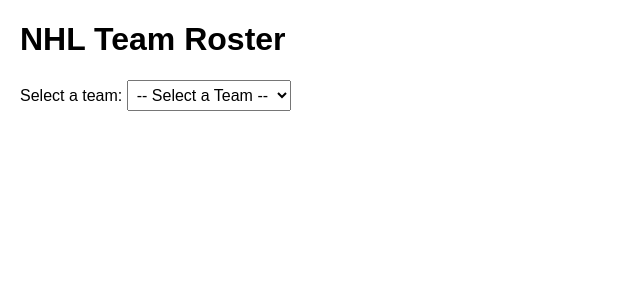
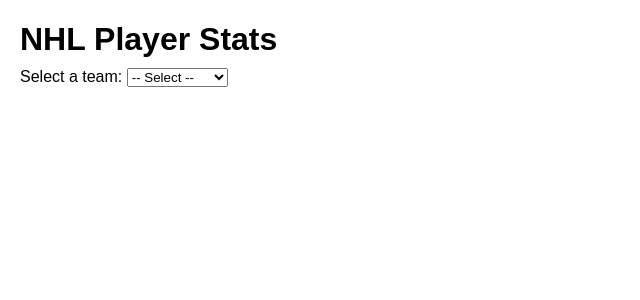
Before and after one commit to CalvinAtApex/Hockey-Stats, a Flask app: template templates/index.html in a window 1280 px wide. Shown: the top 300 px of the page, without its empty margins (0-640 px from the left). Run offline with Flask 3, Linux system fonts and the light colour scheme; the template is opened without the code that fills it: most values are stand-ins (such as "Sample title", 1, 10 or a date in 2020).

Commit message:
Update index.html

```diff
--- a/templates/index.html
+++ b/templates/index.html
@@ -2,24 +2,27 @@
 <html lang="en">
 <head>
     <meta charset="UTF-8">
-    <title>NHL Team Roster</title>
+    <title>NHL Player Stats</title>
     <style>
-        body { font-family: sans-serif; margin: 20px; }
-        select { padding: 5px; font-size: 16px; }
-        table { border-collapse: collapse; width: 100%; margin-top: 20px; }
-        th, td { border: 1px solid #ddd; padding: 8px; text-align: left; }
-        th { background-color: #f2f2f2; }
-        #loading { margin-top: 10px; font-style: italic; }
+        body { font-family: Arial, sans-serif; margin: 20px; }
+        h1 { margin-bottom: 10px; }
+        #roster-table th, #roster-table td { padding: 8px; border: 1px solid #ccc; text-align: left; }
+        #roster-table { border-collapse: collapse; width: 100%; margin-top: 20px; }
     </style>
 </head>
 <body>
-    <h1>NHL Team Roster</h1>
-    <label for="teamSelect">Select a team:</label>
-    <select id="teamSelect">
-        <option value="">-- Select a Team --</option>
+    <h1>NHL Player Stats</h1>
+
+    <label for="team-select">Select a team:</label>
+    <select id="team-select">
+        <option value="">-- Select --</option>
+        {% for team in teams %}
+            <option value="{{ team.abbrev }}">{{ team.name }}</option>
+        {% endfor %}
     </select>
-    <div id="loading" style="display: none;">Loading roster...</div>
-    <table id="rosterTable" style="display: none;">
+
+    <div id="loading" style="display:none; margin-top: 10px;">Loading roster...</div>
+    <table id="roster-table" style="display:none;">
         <thead>
             <tr>
                 <th>Number</th>
@@ -33,37 +36,33 @@
     </table>
 
     <script>
-        async function fetchTeams() {
-            const res = await fetch('/teams');
-            const teams = await res.json();
-            const select = document.getElementById('teamSelect');
-            teams.forEach(team => {
-                const option = document.createElement('option');
-                option.value = team.abbrev;
-                option.textContent = team.name;
-                select.appendChild(option);
-            });
-        }
+        document.getElementById('team-select').addEventListener('change', async function() {
+            const team = this.value;
+            const loading = document.getElementById('loading');
+            const table = document.getElementById('roster-table');
+            const tbody = table.querySelector('tbody');
 
-        async function fetchRoster(teamAbbrev) {
-            const loading = document.getElementById('loading');
-            const table = document.getElementById('rosterTable');
-            const tbody = table.querySelector('tbody');
-            tbody.innerHTML = '';
+            if (!team) {
+                table.style.display = 'none';
+                return;
+            }
+
             loading.style.display = 'block';
             table.style.display = 'none';
+            tbody.innerHTML = '';
 
             try {
-                const res = await fetch(`/roster/${teamAbbrev}`);
-                const players = await res.json();
+                const response = await fetch(`/roster/${team}`);
+                if (!response.ok) throw new Error(`Failed to fetch roster: ${response.statusText}`);
+                const roster = await response.json();
 
-                if (players.error || players.length === 0) {
-                    tbody.innerHTML = `<tr><td colspan="5">No roster data found.</td></tr>`;
+                if (roster.length === 0) {
+                    tbody.innerHTML = '<tr><td colspan="5">No roster data found.</td></tr>';
                 } else {
-                    players.forEach(player => {
+                    roster.forEach(player => {
                         const row = document.createElement('tr');
                         row.innerHTML = `
-                            <td>${player.number}</td>
+                            <td>${player.number || '-'}</td>
                             <td>${player.name}</td>
                             <td>${player.position}</td>
                             <td>${player.goals}</td>
@@ -74,24 +73,13 @@
                 }
 
                 table.style.display = 'table';
-            } catch (error) {
-                console.error('Error loading roster:', error);
-                tbody.innerHTML = `<tr><td colspan="5">Error loading roster.</td></tr>`;
-                table.style.display = 'table';
+            } catch (err) {
+                alert('Error loading roster.');
+                console.error(err);
             } finally {
                 loading.style.display = 'none';
             }
-        }
-
-        document.getElementById('teamSelect').addEventListener('change', function() {
-            if (this.value) {
-                fetchRoster(this.value);
-            } else {
-                document.getElementById('rosterTable').style.display = 'none';
-            }
         });
-
-        fetchTeams();
     </script>
 </body>
 </html>
```
